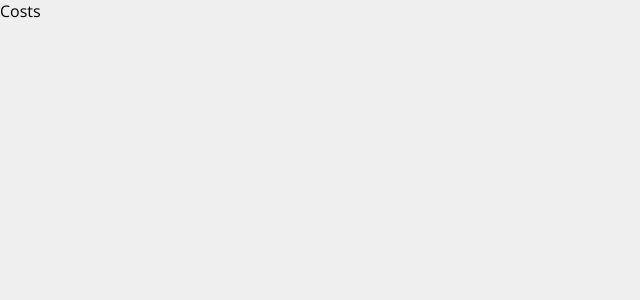
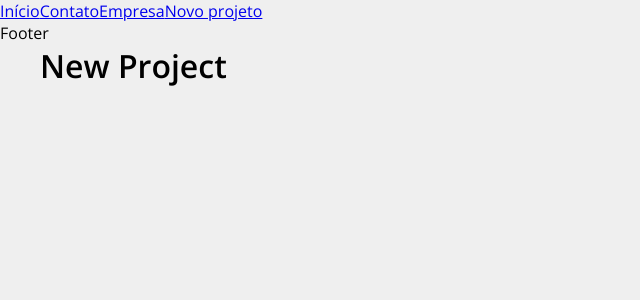
Before and after one commit to NatalieScrobot/projetoCosts_React, a JavaScript app: page /newproject in a window 1280 px wide. Shown: the top 300 px of the page, without its empty margins (0-640 px from the left). Built offline with nearby package versions, Linux system fonts and the light colour scheme; the HTML template or start-up script is replaced by a standard one.

Commit message:
Iniciando a criação das páginas

```diff
--- a/src/App.js
+++ b/src/App.js
@@ -1,11 +1,30 @@
+import { BrowserRouter as Router, Route, Routes, Link} from 'react-router-dom'
+import Home from './components/pages/Home'
+import Contact from './components/pages/Contact';
+import Company from './components/pages/Company';
+import NewProject from './components/pages/NewProject';
+import Container from './components/layout/Container';
+
+
 function App() {
   return (
-    <div className="App">
-      <p>Costs</p>
-    </div>
+    <Router>
+      <ul>
+        <Link to="/">Início</Link>
+        <Link to="/contact">Contato</Link>
+        <Link to="/company">Empresa</Link>
+        <Link to="/newproject">Novo projeto</Link>
+      </ul>
+      <p>Footer</p>
+      <Container customClass="min-height">
+        <Routes>
+          <Route exact path="/" element={<Home />} />
+          <Route path="/contact" element={ <Contact />} />
+          <Route path="/company" element={ <Company />} />
+          <Route path="/newproject" element={ <NewProject />} />
+        </Routes>
+      </Container>
+    </Router>
   );
 }
-
-//testando
-
 export default App;
--- /dev/null
+++ b/src/components/layout/Container.js
@@ -0,0 +1,11 @@
+import styles from "./Container.module.css"
+
+function Container(props) {
+    return(
+        //props.children redireciona a pagina pro conteudo da classe correspondente
+        <div className={`${styles.container} ${styles[props.customClass]}`}>
+            {props.children}
+        </div>
+    )
+}
+export default Container
--- /dev/null
+++ b/src/components/layout/Container.module.css
@@ -0,0 +1,20 @@
+.container{
+    width:1200px;
+    display: flex;
+    justify-content: space-between;
+    margin: 0 auto;
+    flex-wrap: wrap;
+}
+
+.min-height{
+    min-height: 75%;
+}
+
+.start {
+    justify-content: flex-start;
+}
+
+.column{
+    flex-direction: column;
+    justify-content: flex-start;
+}
--- /dev/null
+++ b/src/components/pages/Company.js
@@ -0,0 +1,4 @@
+function Company() {
+    return <h1>Company</h1>
+}
+export default Company
--- /dev/null
+++ b/src/components/pages/Contact.js
@@ -0,0 +1,4 @@
+function Contact() {
+    return <h1>Contact</h1>
+}
+export default Contact
--- /dev/null
+++ b/src/components/pages/Home.js
@@ -0,0 +1,4 @@
+function Home() {
+    return <h1>Home</h1>
+}
+export default Home
--- /dev/null
+++ b/src/components/pages/NewProject.js
@@ -0,0 +1,4 @@
+function NewProject() {
+    return <h1>New Project</h1>
+}
+export default NewProject
```
